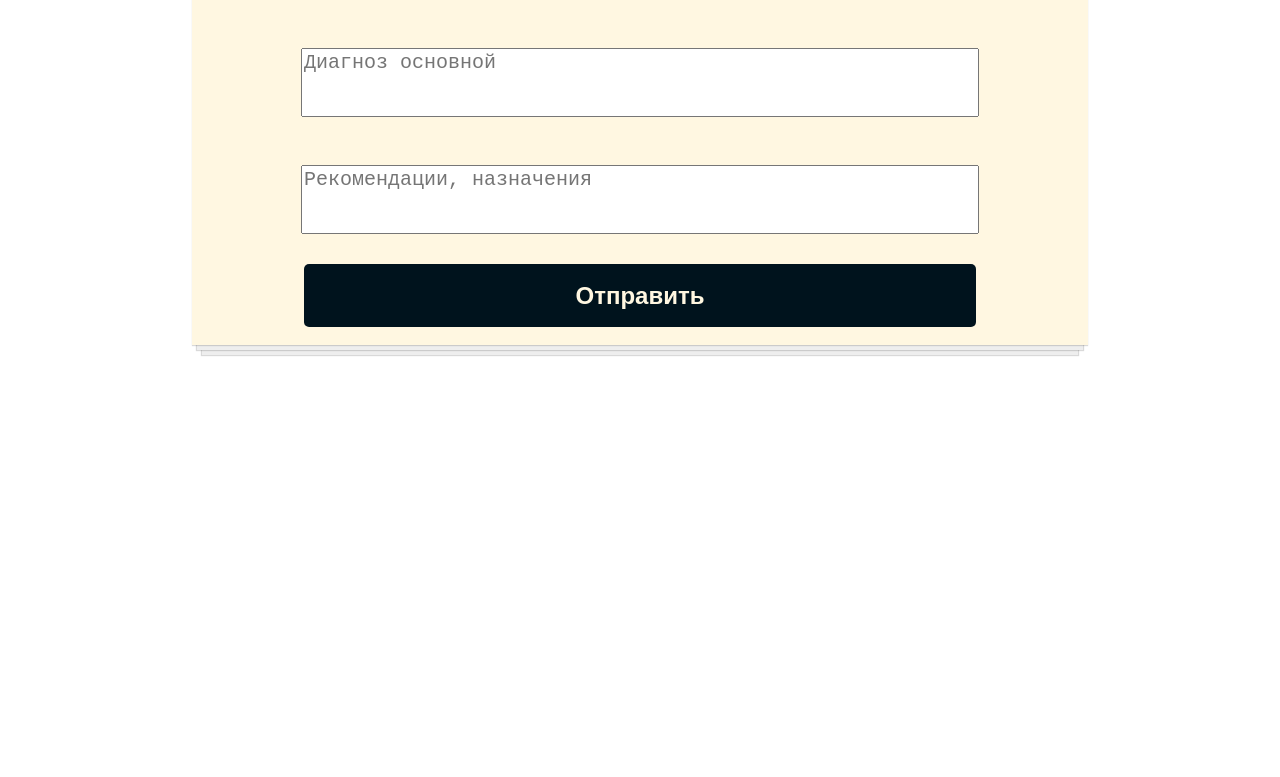
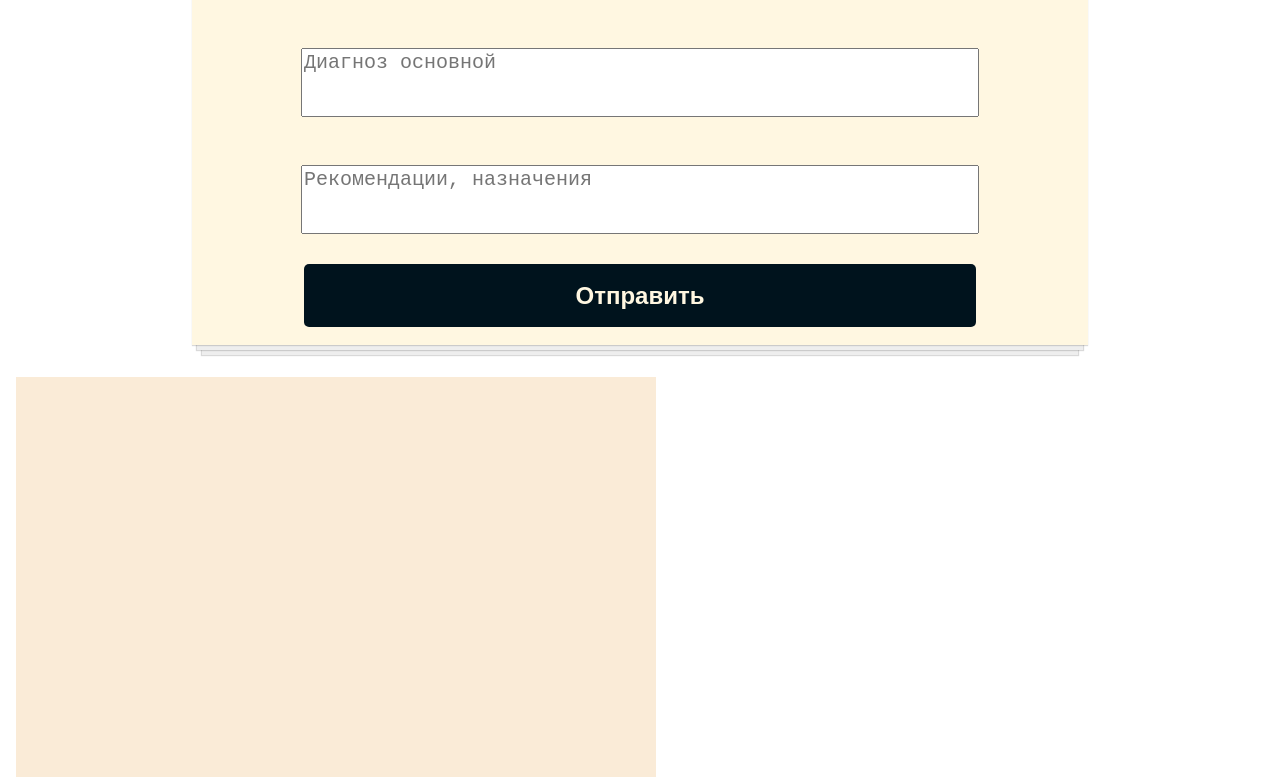
Before and after one commit to nik9ta5/appfrntRecSys, a Vue app: page / in a window 1280 px wide. Shown: the part 439-1216 px from the top of the page. Before the commit the page ends 800 px from the top, so only its background shows below. Built offline with nearby package versions, Linux system fonts and the light colour scheme.

Commit message:
х**та

```diff
--- a/src/App.vue
+++ b/src/App.vue
@@ -1,6 +1,6 @@
 <template>
+  <body>
     <div class="paper">
-
       <div class="sendData">
         <textarea class="inputData" v-model="visits" placeholder="Посещение"></textarea>
         <textarea class="inputData" v-model="complaint" placeholder="Жалобы"></textarea>
@@ -9,13 +9,12 @@
         <textarea class="inputData" v-model="diagnosis_details" placeholder="Диагноз основной"></textarea>
         <textarea class="inputData" v-model="recommendations" placeholder="Рекомендации, назначения"></textarea>
 
-      <button class="btnSend" @click="postFunc">Отправить</button>
+        <!--тут функцию поменяла-->
+        <button class="btnSend" @click="handleButtonClick">Отправить</button>
       </div>
-
+  </div>
   <div class="recommend">
-
     <div v-if="vectorSearchData && vectorSearchData.length">
-
       <div v-for="(item, index) in vectorSearchData">
         <div class="recomend_card">
           <div class="recomend_card_item"><p>Посещение</p></div>
@@ -26,12 +25,9 @@
           <div class="recomend_card_item"><p>Рекомендации, назначения</p></div>
         </div>
       </div>
-
-
     </div>
   </div>
-
-</div>
+</body>
 </template>
 
 <script>
@@ -73,12 +69,19 @@
         //Обработка полученных данных;
         this.dataServer = response.data['response'];
         this.vectorSearchData = response.data['vector_search'];
-
         // console.log(response.data);
         // console.log(this.vectorSearchData);
         // for(let i = 0; i < this.vectorSearchData.lenght; i++){
         //   console.log(this.vectorSearchData[i]);
         // }
+      },
+      //Снести нахер и поменять название в вызове, если ломается
+      async handleButtonClick(){
+        await this.postFunc();
+        window.scrollBy({
+          top: window.innerHeight,
+          behavior: 'smooth'
+        });
       }
     }
   };
--- a/src/assets/main.css
+++ b/src/assets/main.css
@@ -1,4 +1,13 @@
+body{
+  display: grid;
+  column-gap: 0;
+  row-gap: 0;
+  grid-template-rows: 100vh 50vh;
+  grid-template-columns: 100vw, 100vw;
+  flex-direction: column;
+}
 .paper {
+  grid-row-start: 1;
   background: #fff7e1;
   margin-left: auto;
   margin-right: auto;
@@ -50,3 +59,15 @@
 .btnSend:active {
   transform: scale(0.95);
 }
+.recommend{
+  grid-row-start: 2;
+  background-color: antiquewhite;
+  overflow-y: scroll;
+  height: 50vh;
+  width: 50vw;
+}
+.recommend-card-item {
+  display: flex;
+  align-items: center;
+  justify-content: center;
+}
```
Lines whose indentation alone changed are shown as unchanged.
